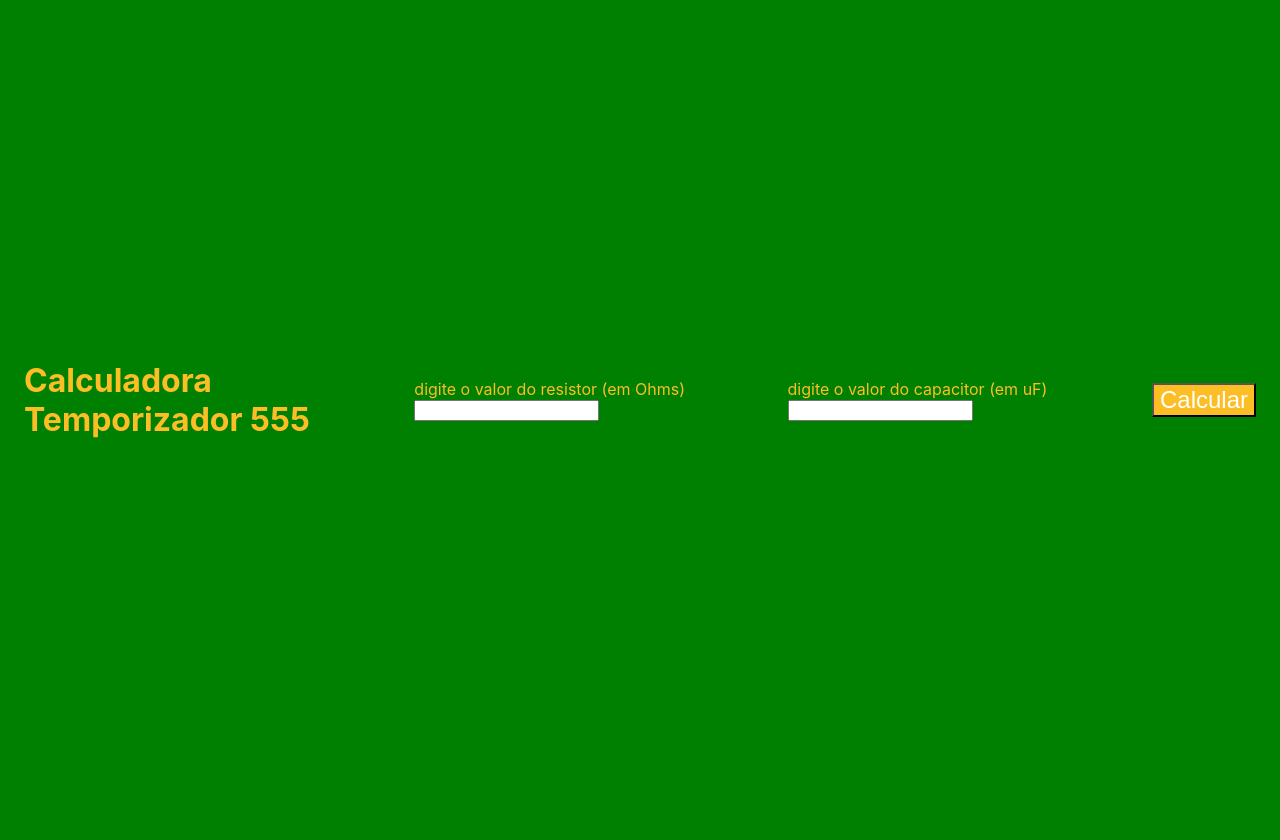
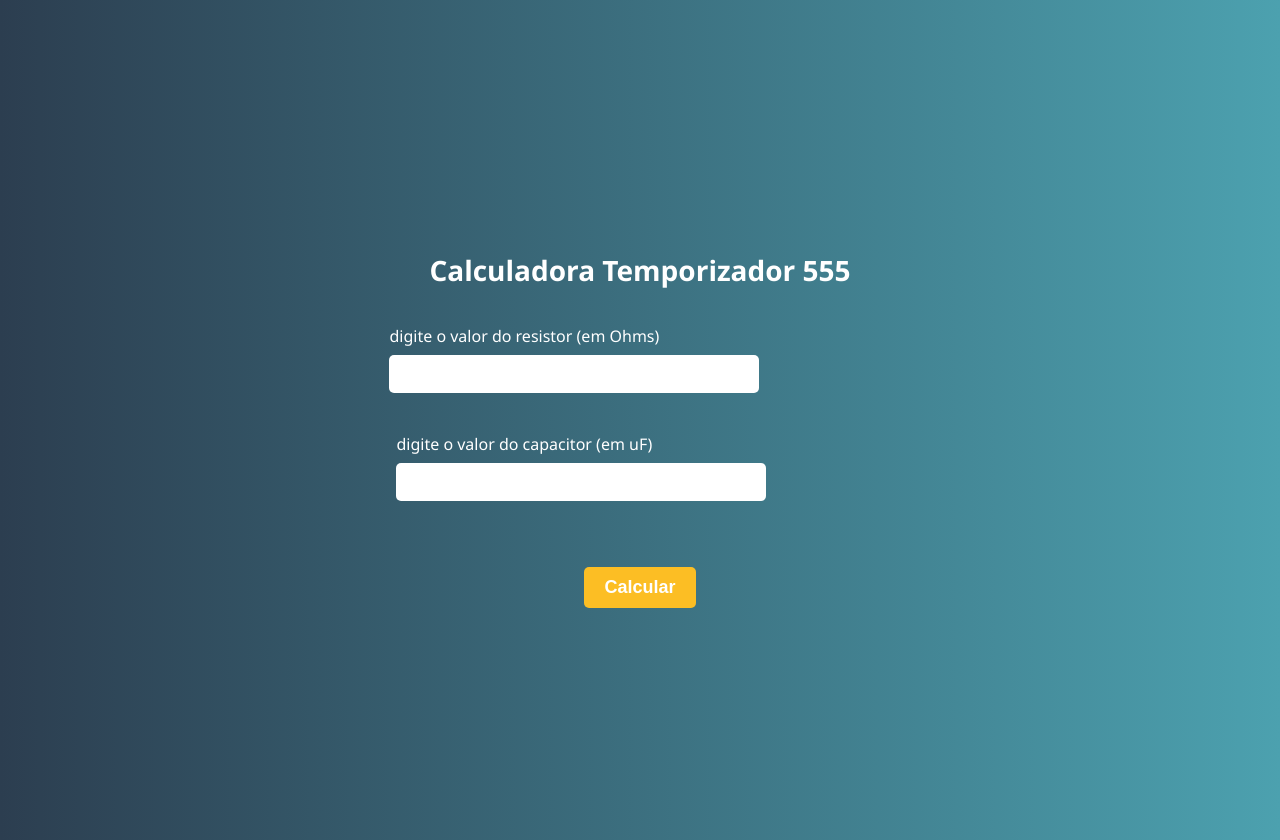
Before and after one commit to layonzin007/calculadora-555, a plain HTML site: page index.html in a window 1280 px wide. Before the commit the page ends 800 px from the top, so only its background shows below. Drawn offline with Linux system fonts and the light colour scheme.

Commit message:
Update style.css

```diff
--- a/style.css
+++ b/style.css
@@ -1,48 +1,65 @@
+/* Estilo do corpo */
 body {
-  background: transparent; /* Make it white if you need */
-  color: #fcbe24;
-  padding: 0 24px;
-  margin: 0;
-  height: 100vh;
-  display: flex;
-  justify-content: center;
-  align-items: center;
-  font-family: -apple-system, BlinkMacSystemFont, 'Segoe UI', Roboto, Oxygen, Ubuntu, Cantarell, 'Open Sans', 'Helvetica Neue', sans-serif;
-  .botao{
-    background-color: #fcbe24;
-    color:white;
-    font-size: 24px;
-    body {
-    max-width: 100%;
+    background: linear-gradient(to right, #2c3e50, #4ca1af); /* Gradiente azul bonito */
+    color: white;
+    padding: 20px;
     margin: 0;
-    padding: 10px;
-    font-family: Arial, sans-serif;
+    height: 100vh;
+    display: flex;
+    flex-direction: column;
+    justify-content: center;
+    align-items: center;
+    font-family: 'Segoe UI', Roboto, Arial, sans-serif;
 }
 
+/* Estilo do título */
 h1 {
-    font-size: 24px;
+    font-size: 28px;
+    text-align: center;
+    margin-bottom: 20px;
 }
 
+/* Estilo dos inputs */
 input {
-    width: 100%; /* Ocupa toda a largura disponível */
-    max-width: 400px; /* No PC, não passa de 400px */
-    padding: 8px;
-    margin-bottom: 10px;
-    display: block;
+    width: 100%;
+    max-width: 350px;
+    padding: 10px;
+    margin: 8px 0;
+    border: none;
+    border-radius: 5px;
+    font-size: 16px;
 }
 
-/* Ajustes para celular */
+/* Estilo do botão */
+.botao {
+    background-color: #fcbe24;
+    color: white;
+    font-size: 18px;
+    font-weight: bold;
+    padding: 10px 20px;
+    border: none;
+    border-radius: 5px;
+    cursor: pointer;
+    margin-top: 10px;
+    transition: 0.3s;
+}
+
+/* Efeito hover no botão */
+.botao:hover {
+    background-color: #e0a800;
+}
+
+/* Estilos para celular */
 @media (max-width: 600px) {
     body {
-        background-color: lightgray;
         padding: 15px;
     }
 
     h1 {
-        font-size: 20px;
+        font-size: 22px;
     }
 
     input {
-        max-width: 100%; /* No celular, ocupa toda a tela */
+        max-width: 100%; /* Inputs ocupam toda a largura */
     }
 }
```
